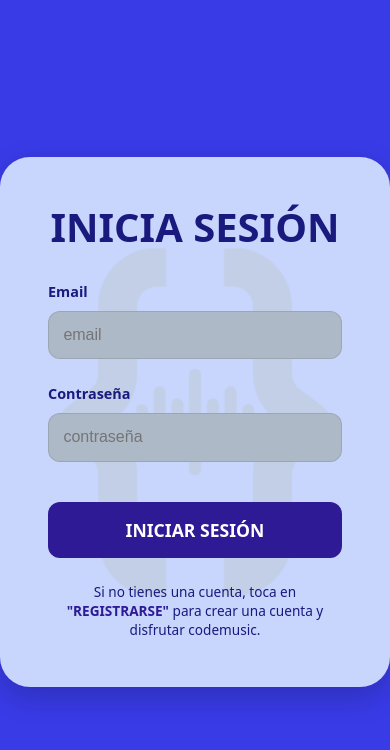
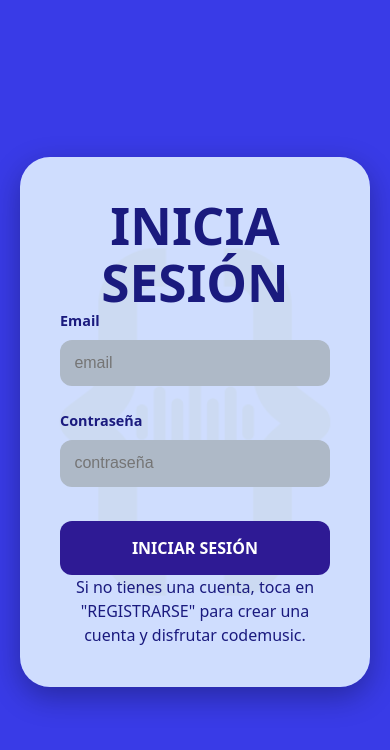
Before and after one commit to liamgalvan8/proyecto2-grupo4, a React (Vite) app: page / in a window 390 px wide. Shown: the top 750 px of the page. Built offline with nearby package versions, Linux system fonts and the light colour scheme.

Commit message:
login centrado y responsive

```diff
--- a/src/components/Login/styles.css
+++ b/src/components/Login/styles.css
@@ -6,7 +6,7 @@
 
 .login-bg {
     width: 100vw;
-    height: 100vh;
+    min-height: 100vh;
     background-image: url('../../assets/images/fondo.png');
     background-size: cover;
     background-position: center;
@@ -14,32 +14,25 @@
     display: flex;
     align-items: center;
     justify-content: center;
+    padding: 20px;
 }
 
+
 .card {
-    background: rgba(215, 230, 255, 0.9);
-    padding: 3rem;
+    background: rgba(215, 230, 255, 0.95);
+    padding: 2.5rem;
     border-radius: 30px;
-    width: 100%;
-    max-width: 450px;
-    box-shadow: 0 10px 30px rgba(0, 0, 0, 0.2);
+    box-shadow: 0 10px 30px rgba(0, 0, 0, 0.3);
     text-align: center;
     color: #1a1a7e;
+    width: 100%;
+    max-width: 400px;
 }
 
-.card h1 {
-    font-size: 2.5rem;
-    margin-bottom: 2rem;
-    font-weight: bold;
-}
-
-.input-group {
-    text-align: left;
-    margin-bottom: 1.5rem;
-}
 
 .card label {
     display: block;
+    text-align: left;
     margin-bottom: 0.5rem;
     font-weight: bold;
     font-size: 0.9rem;
@@ -48,13 +41,12 @@
 .card input {
     width: 100%;
     padding: 0.9rem;
-    border: 1px solid rgba(0, 0, 0, 0.1);
+    margin-bottom: 1.5rem;
     border-radius: 12px;
+    border: none;
     background-color: #aeb9c7;
+    font-size: 1rem;
     color: #1a1a7e;
-    font-size: 1rem;
-    outline: none;
-    transition: background-color 0.3s ease;
 }
 
 .card button {
@@ -65,19 +57,6 @@
     border: none;
     border-radius: 12px;
     font-weight: bold;
-    font-size: 1.1rem;
     cursor: pointer;
-    margin-top: 1rem;
+    margin-top: 10px;
 }
-
-.register {
-    margin-top: 1.5rem;
-    font-size: 0.85rem;
-    line-height: 1.4;
-}
-
-.register-link {
-    color: #2e1a94;
-    font-weight: bold;
-    cursor: pointer;
-}
```
